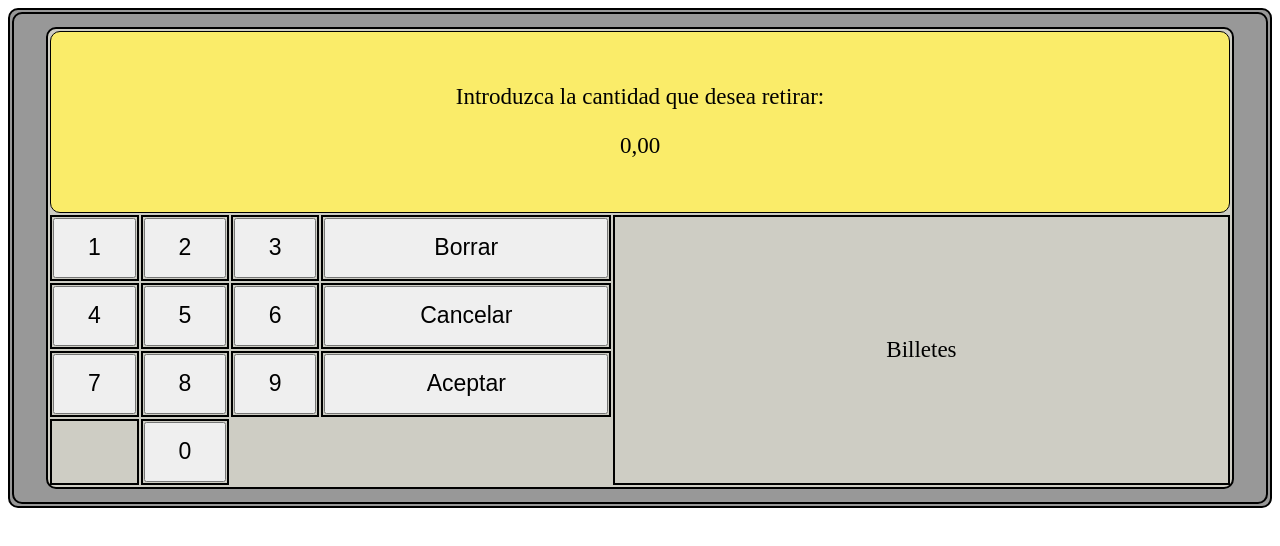
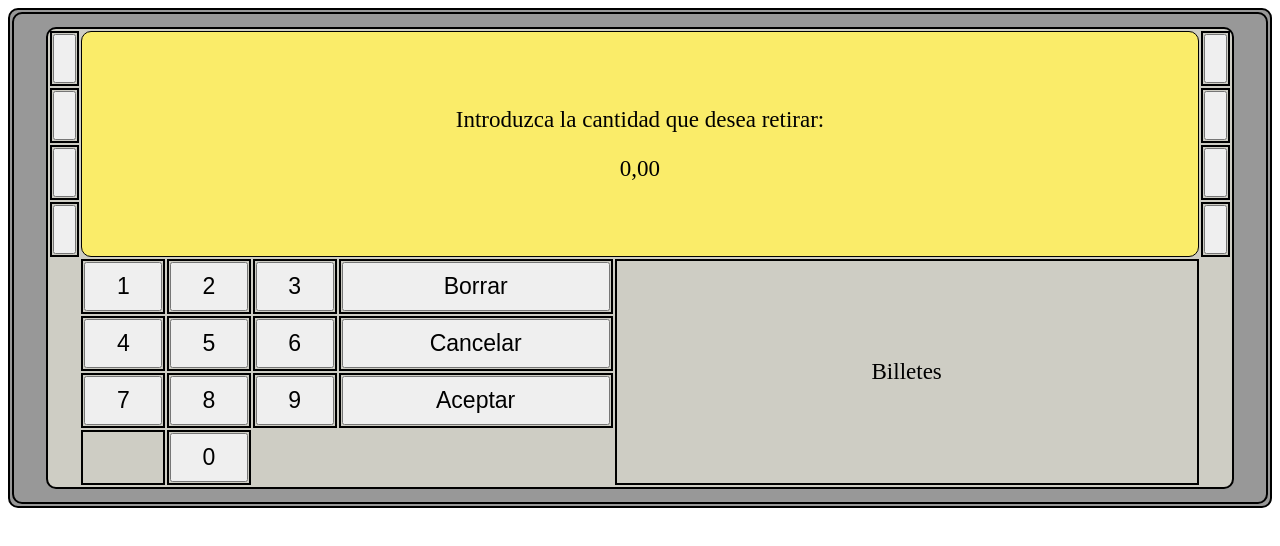
Before and after one commit to 1is7ac3/cajero, a plain HTML site: page index.html in a window 1280 px wide. Drawn offline with Linux system fonts and the light colour scheme.

Commit message:
add Button

```diff
--- a/index.html
+++ b/index.html
@@ -36,10 +36,17 @@
 <td class="table1">
 <table id="table2">
 <tr>
-<td class="pantalla" colspan="6"><p>Introduzca la cantidad que desea retirar:</p><p id="ph2">0,00</p></td>
+	<td><input type="button"/></td>
+	<td class="pantalla" rowspan="4" colspan="6"><p>Introduzca la cantidad que desea retirar:</p><p id="ph2">0,00</p></td>
+	<td><input type="button"/></td>
 </tr>
+<tr><td><input type="button"/></td><td><input type="button"/></td></tr>
+<tr><td><input type="button"/></td><td><input type="button"/></td></tr>
+<tr><td><input type="button"/></td><td><input type="button"/></td></tr>
+
 <tr>
-<td><input type='button' id='buttonh1' value="1"/></td><td><input type='button' id='buttonh2' value="2"/></td><td><input type='button' id='buttonh3' value="3"/></td><td><input type='button' id='buttonhb' value="Borrar"/></td><td class="b" rowspan="4" colspan="2"><p id='ph1'>Billetes<br/></p></td>
+<td rowspan="4" class="vacia"></td>
+<td><input type='button' id='buttonh1' value="1"/></td><td><input type='button' id='buttonh2' value="2"/></td><td><input type='button' id='buttonh3' value="3"/></td><td><input type='button' id='buttonhb' value="Borrar"/></td><td class="b" rowspan="4" colspan="2"><p id='ph1'>Billetes<br/></p></td><td rowspan="4" class="vacia"></td>
 </tr>
 <tr>
 <td><input type='button' id='buttonh4' value="4"/></td><td><input type='button' id='buttonh5' value="5"/></td><td><input type='button' id='buttonh6' value="6"/></td><td><input type='button' id='buttonhc' value="Cancelar"/></td>
--- a/style.css
+++ b/style.css
@@ -50,6 +50,9 @@ td{
 	border:2px solid black;
 	margin:auto;
 }
+.vacia{
+	border:none;
+}
 tr{
 	margin:auto;
 }
```
